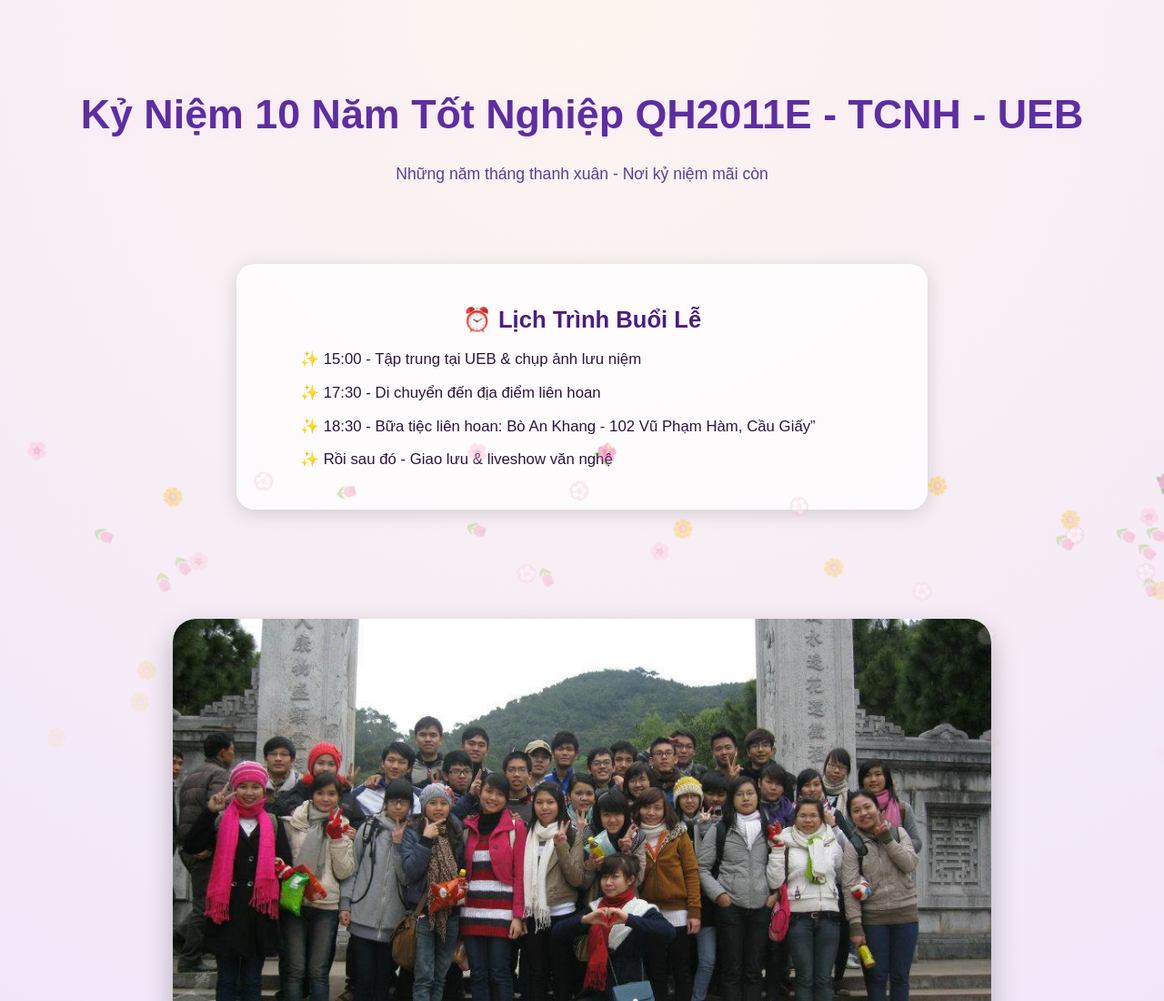
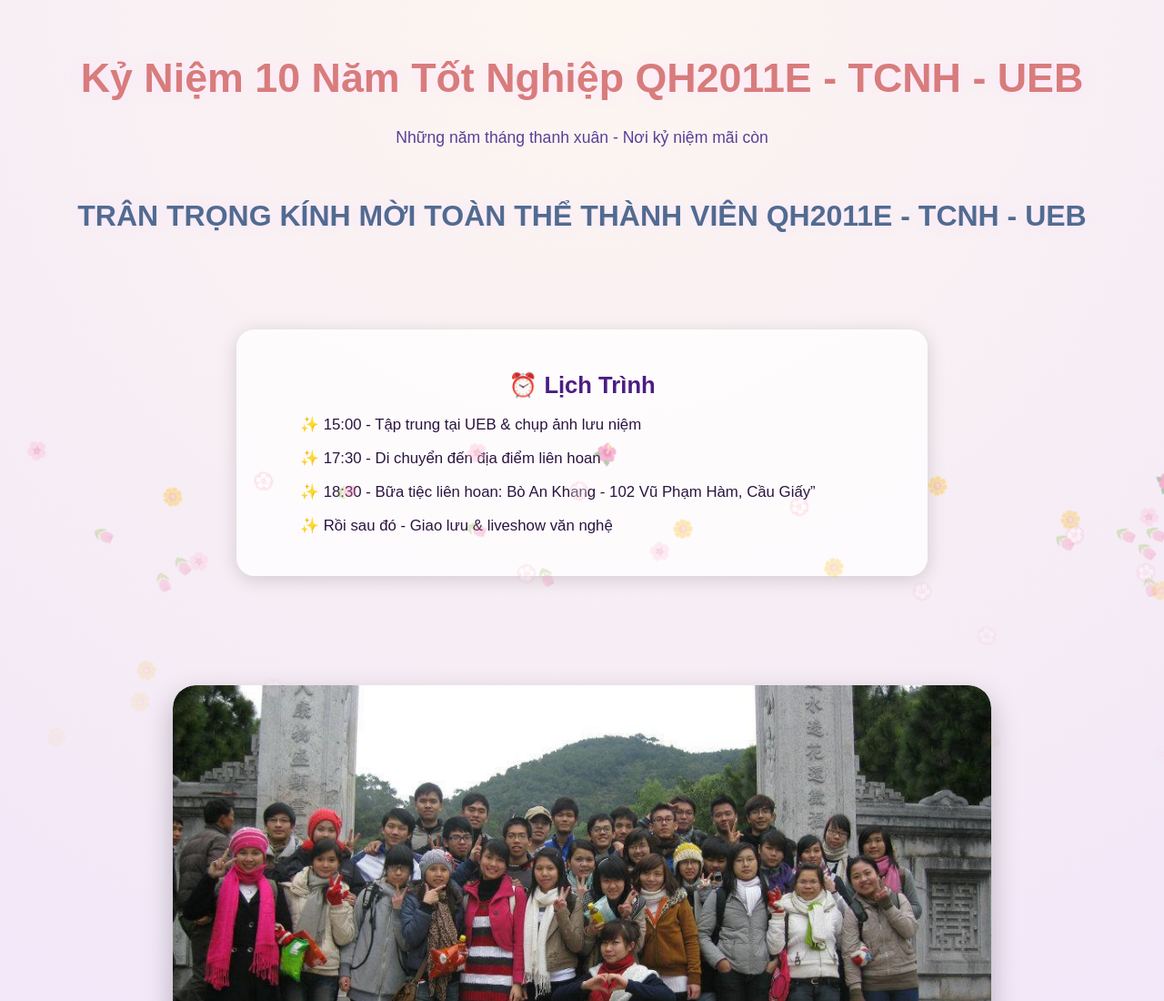
Before and after one commit to dktaray/qh2011e-tcnh-ueb, a website: page about.html in a window 1280 px wide. Shown: the top 1100 px of the page at 91% size. Drawn offline with Linux system fonts and the light colour scheme.

Commit message:
update about

```diff
--- a/about.html
+++ b/about.html
@@ -15,13 +15,21 @@
 
   header {
     text-align: center;
-    padding: 70px 20px 30px;
+    padding: 30px 20px 30px;
     animation: fadeIn 1.5s ease;
   }
 
   header h1 {
     font-size: 2.8rem;
-    color: #5d2ea0;
+    color: #d87c7c;
+    text-shadow: 0 0 12px rgba(255,255,255,0.9);
+    animation: shimmer 3s infinite linear;
+  }
+
+  header h2 {
+    font-size: 2rem;
+    padding: 30px 10px 10px;
+    color: #516b91;
     text-shadow: 0 0 12px rgba(255,255,255,0.9);
     animation: shimmer 3s infinite linear;
   }
@@ -192,10 +200,11 @@
   <header>
     <h1>Kỷ Niệm 10 Năm Tốt Nghiệp QH2011E - TCNH - UEB</h1>
     <p>Những năm tháng thanh xuân - Nơi kỷ niệm mãi còn</p>
+    <h2>TRÂN TRỌNG KÍNH MỜI TOÀN THỂ THÀNH VIÊN QH2011E - TCNH - UEB</h2>
   </header>
 
   <section class="schedule">
-    <h2>⏰ Lịch Trình Buổi Lễ</h2>
+    <h2>⏰ Lịch Trình</h2>
     <ul>
       <li>15:00 - Tập trung tại UEB & chụp ảnh lưu niệm</li>
       <li>17:30 - Di chuyển đến địa điểm liên hoan</li>
```
